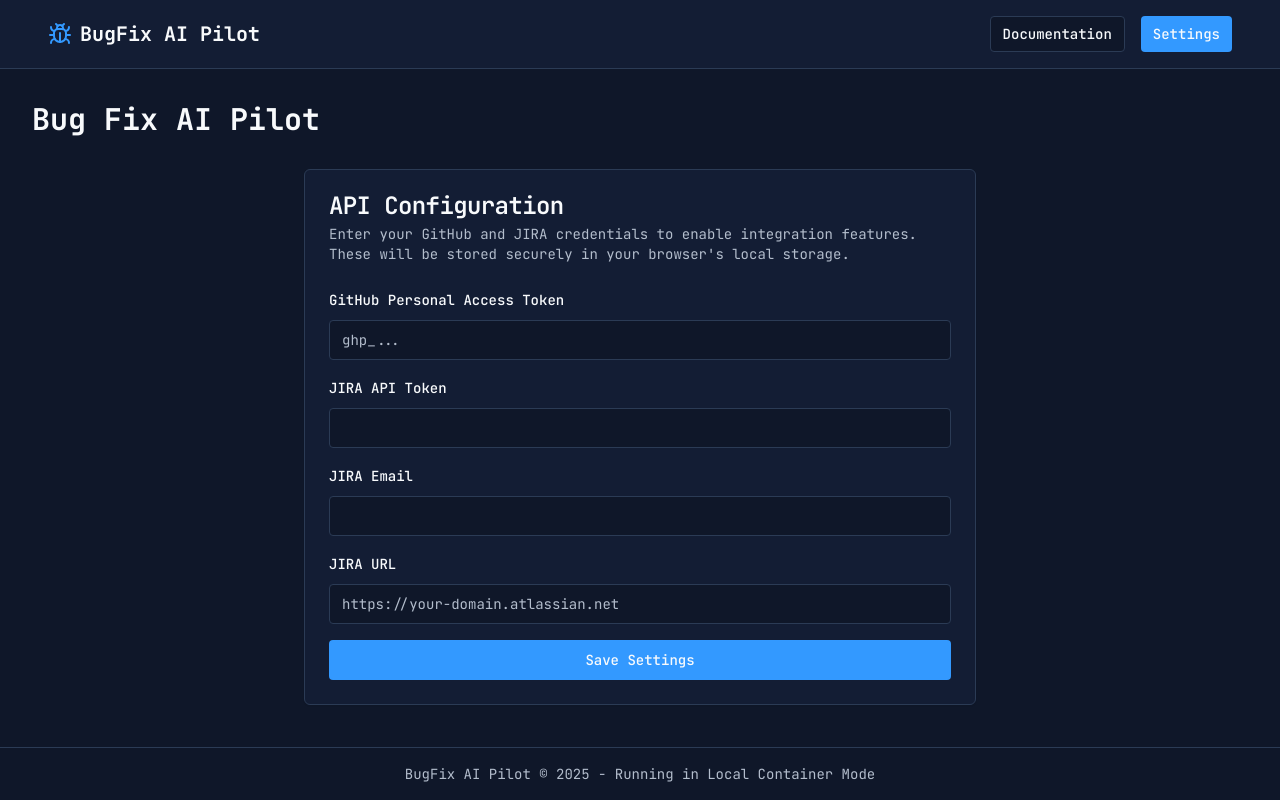
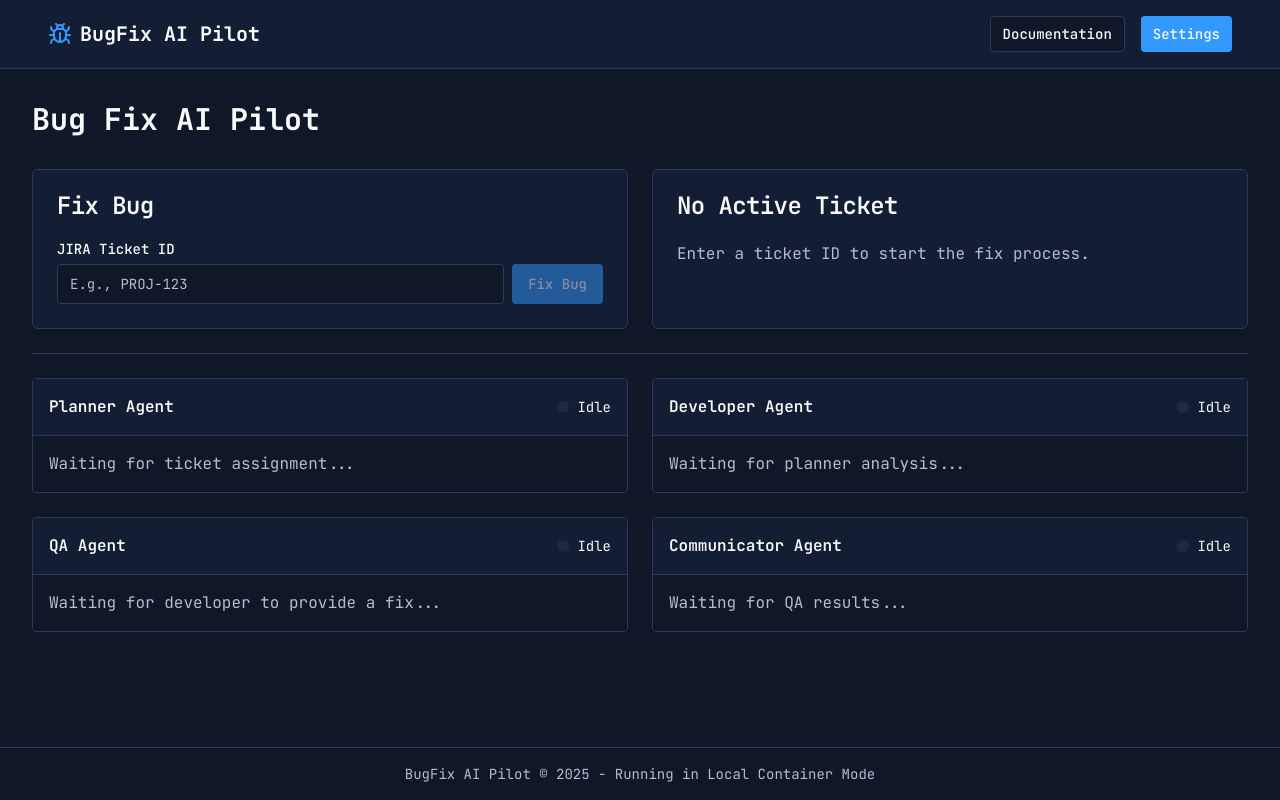
Before and after one commit to Revanth980727/bugfix-ai-pilot, a React (Vite) app: page / in a window 1280 px wide. Built offline with nearby package versions, Linux system fonts and the light colour scheme.

Commit message:
Refactor: Remove settings form, use env vars
Remove the settings form and related components.
Update the dashboard to use environment variables directly.

```diff
--- a/src/components/settings/SettingsForm.tsx
+++ /dev/null
@@ -1,117 +0,0 @@
-
-import React from 'react';
-import { useForm } from 'react-hook-form';
-import { zodResolver } from '@hookform/resolvers/zod';
-import { z } from 'zod';
-import { Button } from '@/components/ui/button';
-import { Input } from '@/components/ui/input';
-import { Card, CardContent, CardDescription, CardHeader, CardTitle } from '@/components/ui/card';
-import { Form, FormControl, FormField, FormItem, FormLabel, FormMessage } from '@/components/ui/form';
-import { toast } from '@/components/ui/sonner';
-import { APISettings } from '@/types/settings';
-
-const settingsSchema = z.object({
-  githubToken: z.string().min(1, 'GitHub token is required'),
-  jiraToken: z.string().min(1, 'JIRA token is required'),
-  jiraUser: z.string().email('Must be a valid email'),
-  jiraUrl: z.string().url('Must be a valid URL'),
-});
-
-interface SettingsFormProps {
-  currentSettings?: APISettings | null;
-  onSave: (settings: APISettings) => void;
-}
-
-export function SettingsForm({ currentSettings, onSave }: SettingsFormProps) {
-  const form = useForm<APISettings>({
-    resolver: zodResolver(settingsSchema),
-    defaultValues: currentSettings || {
-      githubToken: '',
-      jiraToken: '',
-      jiraUser: '',
-      jiraUrl: '',
-    },
-  });
-
-  const onSubmit = (data: APISettings) => {
-    onSave(data);
-    toast.success('Settings saved successfully');
-  };
-
-  return (
-    <Card className="w-full max-w-2xl mx-auto">
-      <CardHeader>
-        <CardTitle>API Configuration</CardTitle>
-        <CardDescription>
-          Enter your GitHub and JIRA credentials to enable integration features.
-          These will be stored securely in your browser's local storage.
-        </CardDescription>
-      </CardHeader>
-      <CardContent>
-        <Form {...form}>
-          <form onSubmit={form.handleSubmit(onSubmit)} className="space-y-4">
-            <FormField
-              control={form.control}
-              name="githubToken"
-              render={({ field }) => (
-                <FormItem>
-                  <FormLabel>GitHub Personal Access Token</FormLabel>
-                  <FormControl>
-                    <Input type="password" placeholder="ghp_..." {...field} />
-                  </FormControl>
-                  <FormMessage />
-                </FormItem>
-              )}
-            />
-
-            <FormField
-              control={form.control}
-              name="jiraToken"
-              render={({ field }) => (
-                <FormItem>
-                  <FormLabel>JIRA API Token</FormLabel>
-                  <FormControl>
-                    <Input type="password" {...field} />
-                  </FormControl>
-                  <FormMessage />
-                </FormItem>
-              )}
-            />
-
-            <FormField
-              control={form.control}
-              name="jiraUser"
-              render={({ field }) => (
-                <FormItem>
-                  <FormLabel>JIRA Email</FormLabel>
-                  <FormControl>
-                    <Input type="email" {...field} />
-                  </FormControl>
-                  <FormMessage />
-                </FormItem>
-              )}
-            />
-
-            <FormField
-              control={form.control}
-              name="jiraUrl"
-              render={({ field }) => (
-                <FormItem>
-                  <FormLabel>JIRA URL</FormLabel>
-                  <FormControl>
-                    <Input type="url" placeholder="https://your-domain.atlassian.net" {...field} />
-                  </FormControl>
-                  <FormMessage />
-                </FormItem>
-              )}
-            />
-
-            <Button type="submit" className="w-full">
-              Save Settings
-            </Button>
-          </form>
-        </Form>
-      </CardContent>
-    </Card>
-  );
-}
--- a/src/hooks/useSettings.ts
+++ /dev/null
@@ -1,33 +0,0 @@
-
-import { useState, useEffect } from 'react';
-import { APISettings } from '../types/settings';
-
-const STORAGE_KEY = 'bugfix_api_settings';
-
-export function useSettings() {
-  const [settings, setSettings] = useState<APISettings | null>(null);
-
-  useEffect(() => {
-    const stored = localStorage.getItem(STORAGE_KEY);
-    if (stored) {
-      setSettings(JSON.parse(stored));
-    }
-  }, []);
-
-  const updateSettings = (newSettings: APISettings) => {
-    localStorage.setItem(STORAGE_KEY, JSON.stringify(newSettings));
-    setSettings(newSettings);
-  };
-
-  const clearSettings = () => {
-    localStorage.removeItem(STORAGE_KEY);
-    setSettings(null);
-  };
-
-  return {
-    settings,
-    updateSettings,
-    clearSettings,
-    isConfigured: !!settings
-  };
-}
--- a/src/pages/Index.tsx
+++ b/src/pages/Index.tsx
@@ -1,22 +1,12 @@
 
 import { Layout } from '@/components/layout/Layout';
 import { Dashboard } from '@/components/dashboard/Dashboard';
-import { SettingsForm } from '@/components/settings/SettingsForm';
-import { useSettings } from '@/hooks/useSettings';
 
 const Index = () => {
-  const { settings, updateSettings, isConfigured } = useSettings();
-
   return (
     <Layout>
       <h1 className="text-3xl font-bold mb-8">Bug Fix AI Pilot</h1>
-      {isConfigured ? (
-        <Dashboard />
-      ) : (
-        <div className="max-w-4xl mx-auto">
-          <SettingsForm currentSettings={settings} onSave={updateSettings} />
-        </div>
-      )}
+      <Dashboard />
     </Layout>
   );
 };
```
Also changed, not shown: src/types/settings.ts (deleted, +0 -7 lines), 1 other file (tests, documents, lock files or other folders).
